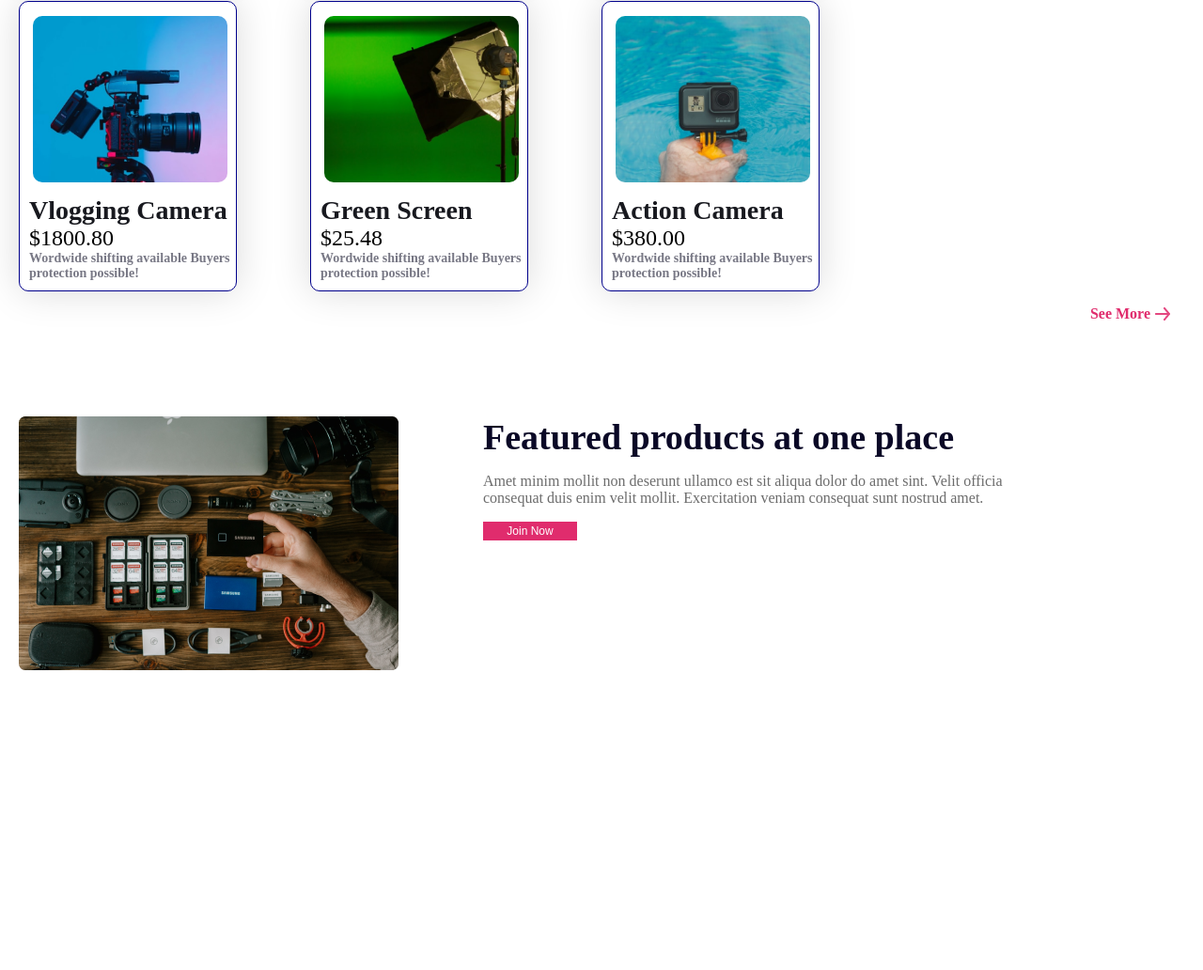
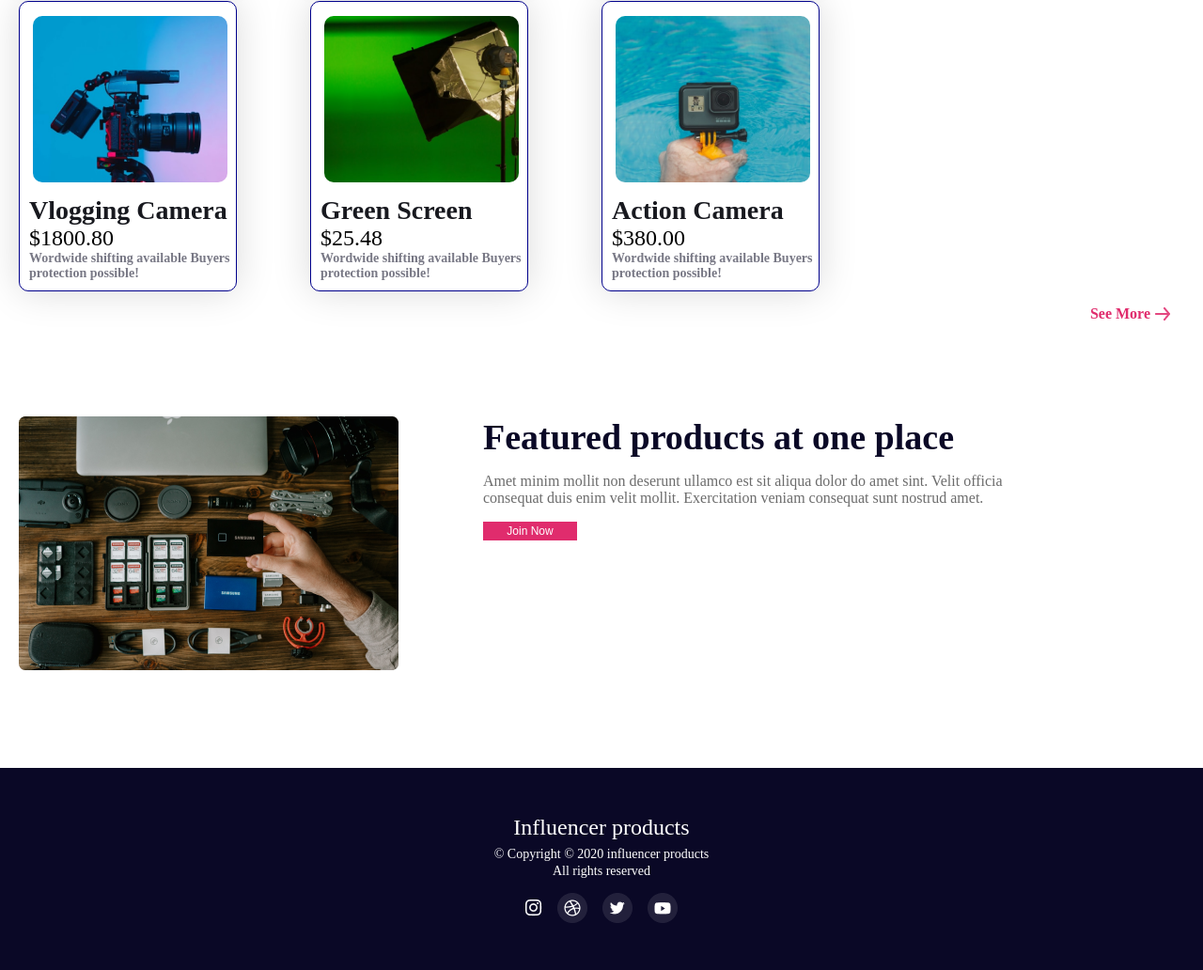
Before and after one commit to amitchandradas2004/Influence-Gear-Practice, a plain HTML site: page index.html in a window 1280 px wide. Shown: the part 1329-2361 px from the top of the page at 94% size. Before the commit the page ends 2146 px from the top, so only its background shows below. Drawn offline with Linux system fonts and the light colour scheme.

Commit message:
everything I know has been added

```diff
--- a/gear.css
+++ b/gear.css
@@ -37,7 +37,7 @@
   gap: 15px;
 }
 .btn-primary {
-  border: 1px solid  #e02c6d;
+  border: 1px solid #e02c6d;
   border-radius: 40px;
   background-color: #e02c6d;
   color: white;
@@ -49,7 +49,7 @@
   width: 120px;
   height: 25px;
 }
-.btn-primary:hover{
+.btn-primary:hover {
   background-color: rgb(97, 52, 245);
 }
 .camera {
@@ -105,12 +105,12 @@
   width: 230px;
   border-radius: 10px;
   box-shadow: 0px 0px 40px 0px rgba(0, 0, 0, 0.15);
-background: rgba(255, 255, 255, 1);
+  background: rgba(255, 255, 255, 1);
   border: 1px solid darkblue;
   padding-bottom: 10px;
 }
-.card-1:hover{
-background-color: rgb(242, 206, 206);
+.card-1:hover {
+  background-color: rgb(242, 206, 206);
 }
 .card-1 img {
   width: 90%;
@@ -119,38 +119,53 @@ background-color: rgb(242, 206, 206);
   margin-bottom: 10px;
   margin-left: 14px;
 }
-.btn-card{
+.btn-card {
   display: flex;
   justify-content: flex-end;
   font-size: 16px;
   font-weight: bold;
-  color: #E02C6D;
+  color: #e02c6d;
   margin: 15px 35px;
   align-items: center;
   gap: 5px;
 }
-.btn-img{
-  color: #E02C6D;
+.btn-img {
+  color: #e02c6d;
 }
 /* Featured */
-.Featured{
+.Featured {
   max-width: 1110px;
   display: flex;
   margin: 100px 20px;
   gap: 90px;
 }
-.Featured-products{
+.Featured-products {
   max-width: 610px;
   align-items: center;
 }
-.btn-secondary{
-  background-color: #E02C6D;
+.btn-secondary {
+  background-color: #e02c6d;
   font-size: 12px;
-  color: #FFFFFF;
-  border: 1px solid #E02C6D ;
+  color: #ffffff;
+  border: 1px solid #e02c6d;
   width: 100px;
   height: 20px;
 }
-.btn-secondary:hover{
+.btn-secondary:hover {
   background-color: rgb(97, 52, 245);
 }
+/* Footer section */
+.footer {
+  background: rgba(10, 8, 38, 1);
+  color: white;
+  text-align: center;
+  padding: 50px;
+}
+.icons {
+  align-items: center;
+  justify-content: center;
+  display: flex;
+  flex-direction: row;
+  gap: 16px;
+  margin-top: 15px;
+}
--- a/index.html
+++ b/index.html
@@ -226,5 +226,17 @@
         <button class="btn-secondary">Join Now</button>
       </div>
     </section>
+    <footer class="footer">
+      <div class="info">
+        <p style="font-size: 24px; margin-bottom: 5px;">Influencer products</p>
+        <span style="font-size: 14px; margin-bottom: 15px;">&copy; Copyright © 2020  influencer products <br>All rights reserved</span>
+      </div>
+      <div class="icons">
+        <img src="icons/Path.png" alt="">
+        <img src="icons/Dribbble.png" alt="">
+        <img src="icons/Twitter.png" alt="">
+        <img src="icons/Youtube.png" alt="">
+      </div>
+    </footer>
   </body>
 </html>
```
Also changed, not shown: icons/Dribbble.png (added), icons/Path.png (added), icons/Twitter.png (added), icons/Youtube.png (added).
